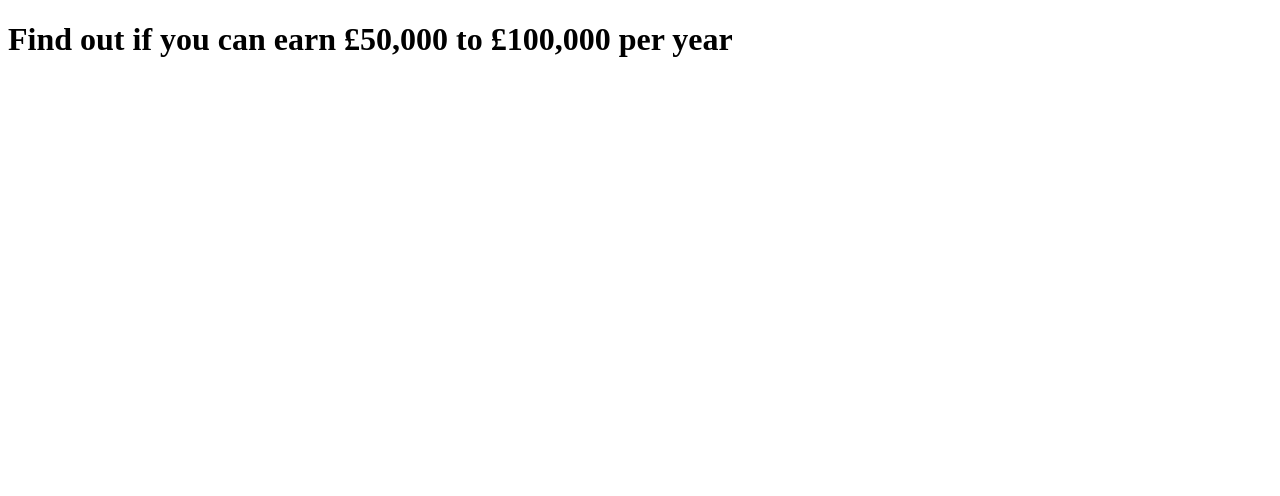
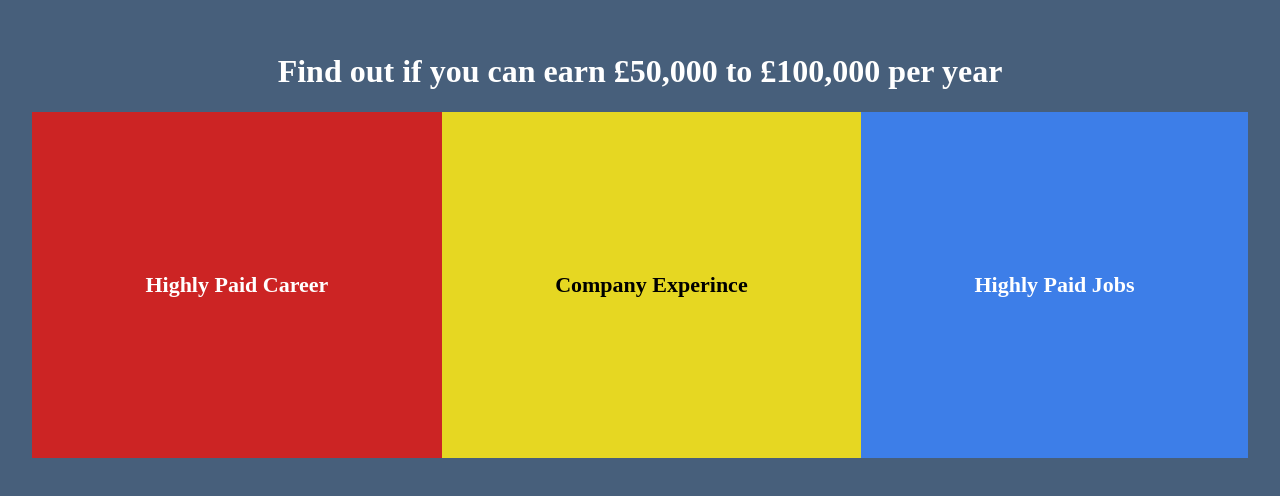
Before and after one commit to wowdop/can-you-do-it, a website: page code-source/index.html in a window 1280 px wide. Drawn offline with Linux system fonts and the light colour scheme.

Commit message:
romanian flag solution

```diff
--- a/code-source/index.html
+++ b/code-source/index.html
@@ -9,7 +9,48 @@
     <title>Find out if you can earn £50,000 to £100,000 per year</title>
     <!-- create custom style -->
     <style>
+      /* resetam valorile implicite in browser */
+      html,
+      body {
+        height: 100%;
+        margin: 0;
+      }
 
+      h1 {
+        text-align: center;
+        color: white;
+      }
+
+      body {
+        background-color: #475F7B;
+        padding: 32px;
+      }
+
+      .steagul-romaniei {
+        display: flex;
+      }
+
+      .parte-a-steagului {
+        flex-grow: 1;
+        text-align: center;
+        font-size: 22px;
+        font-weight: 700;
+        padding: 160px 0;
+      }
+
+      .parte-a-steagului:nth-child(1) {
+        background-color: #CC2424;
+        color: white;
+      }
+
+      .parte-a-steagului:nth-child(2) {
+        background-color: #E6D722;
+      }
+
+      .parte-a-steagului:nth-child(3) {
+        background-color: #3D7EE8;
+        color: white;
+      }
     </style>
   </head>
 
@@ -17,6 +58,11 @@
     <h1>Find out if you can earn £50,000 to £100,000 per year</h1>
 
     <!-- Your solution starts here! -->
+    <div class="steagul-romaniei">
+      <div class="parte-a-steagului">Highly Paid Career</div>
+      <div class="parte-a-steagului">Company Experince</div>
+      <div class="parte-a-steagului">Highly Paid Jobs</div>
+    </div>
     <!-- Your solution ends here! -->
   </body>
 </html>
```
